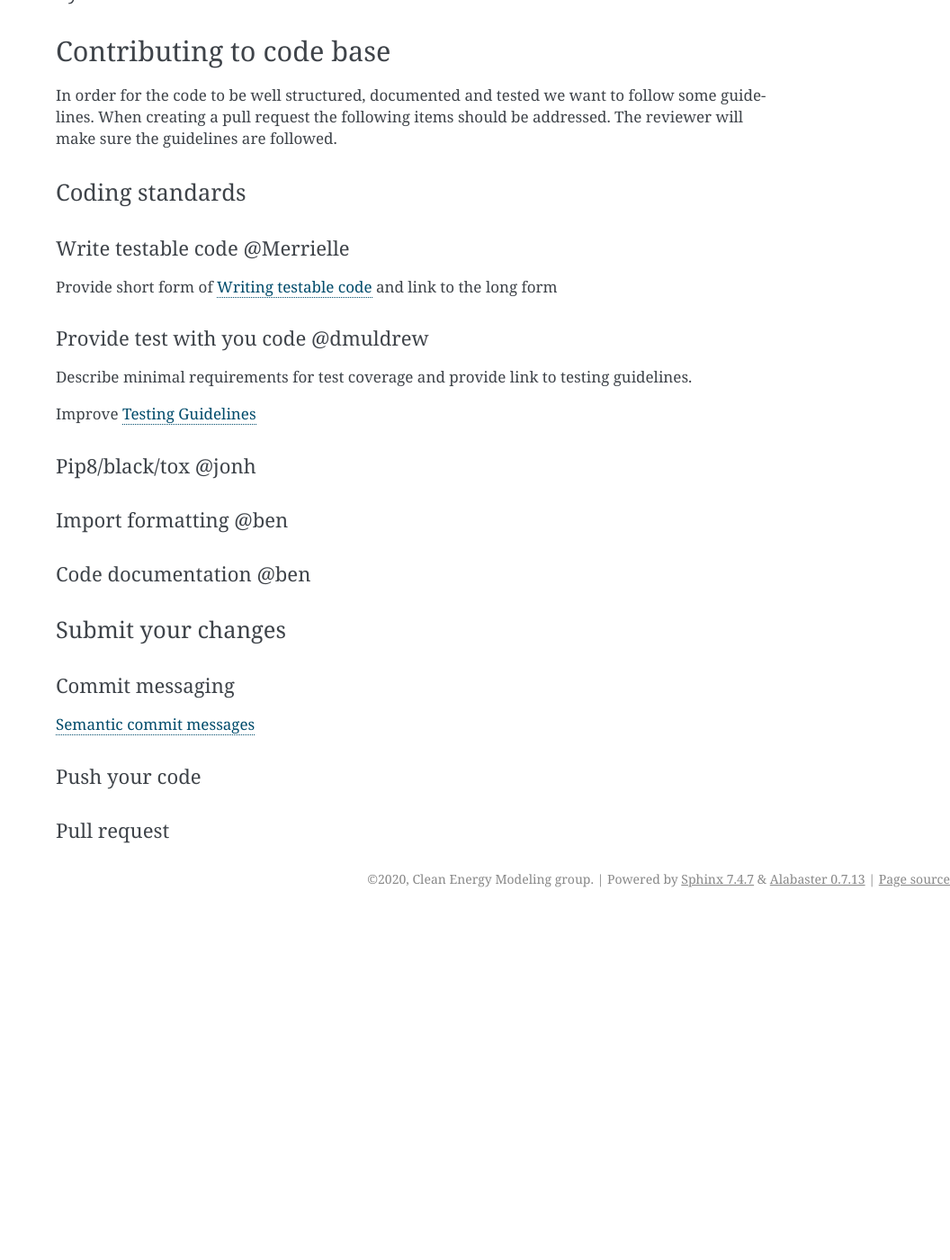
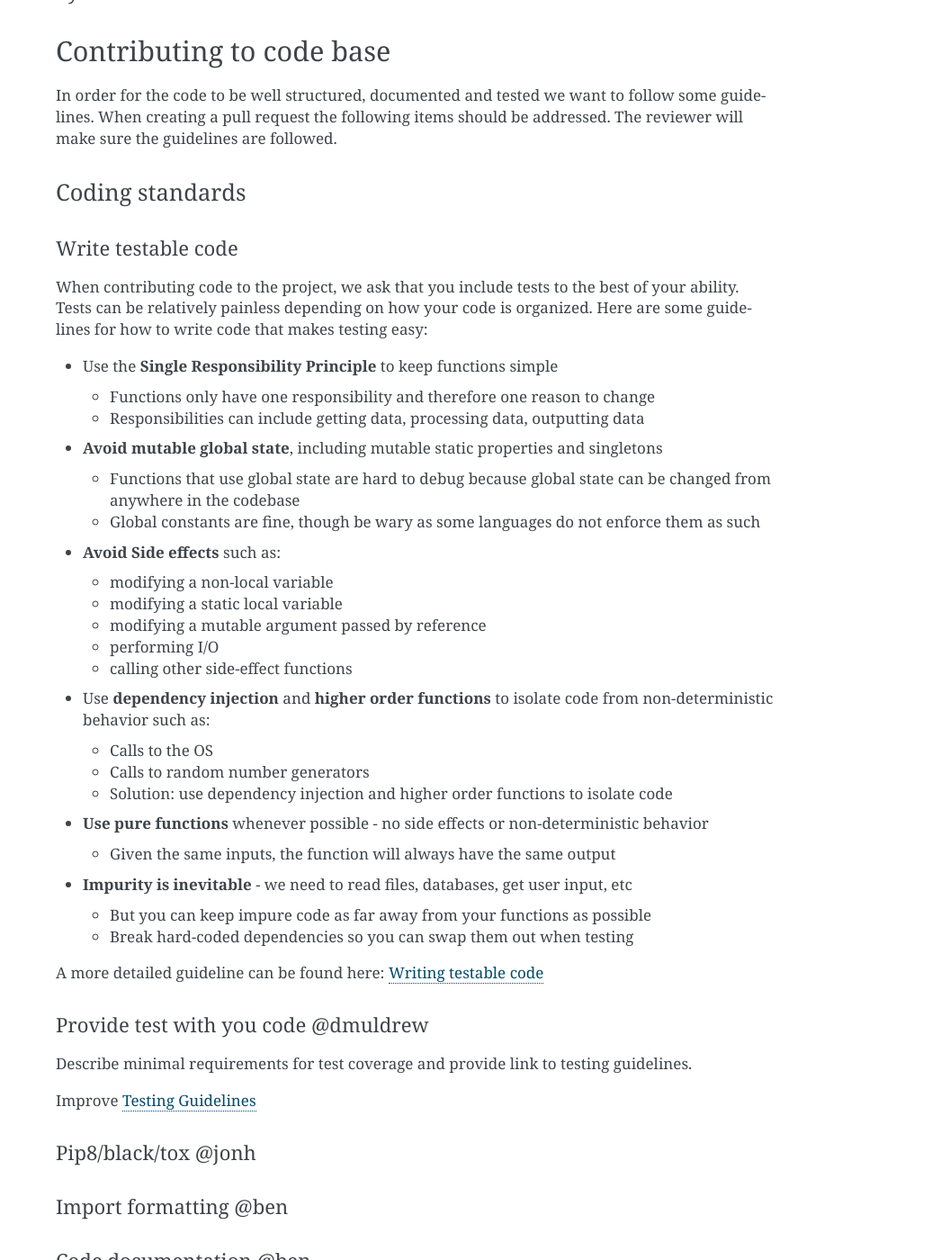
Before and after one commit to Breakthrough-Energy/docs, a Sphinx documentation site: the page built from source/dev/contribution_guidelines.md, in a window 1280 px wide and 1400 px high, scrolled down 2159 px. Shown: the whole window at 90% size, without its empty margins (224-1280 px from the left). Built offline with Sphinx 7.4.7, drawn with Linux system fonts in a browser that asks for light colours; before the commit the page ends 3175 px from its top, so only the background shows below that; some of the changed text lies outside the part shown.

Commit message:
docs: add section for writing testable code

```diff
--- a/source/dev/contribution_guidelines.md
+++ b/source/dev/contribution_guidelines.md
@@ -70,8 +70,33 @@ The reviewer will make sure the guidelines are followed.
 
 ### Coding standards
 
-#### Write testable code @Merrielle
-Provide short form of [Writing testable code](writing_testable_code.md) and link to the long form
+#### Write testable code
+
+When contributing code to the project, we ask that you include tests to the best of your ability. Tests can be relatively painless depending on how your code is organized. Here are some guidelines for how to write code that makes testing easy:
+
+* Use the **Single Responsibility Principle** to keep functions simple
+    * Functions only have one responsibility and therefore one reason to change
+    * Responsibilities can include getting data, processing data, outputting data
+* **Avoid mutable global state**, including mutable static properties and singletons
+    * Functions that use global state are hard to debug because global state can be changed from anywhere in the codebase
+    * Global constants are fine, though be wary as some languages do not enforce them as such
+* **Avoid Side effects** such as:
+    * modifying a non-local variable
+    * modifying a static local variable
+    * modifying a mutable argument passed by reference
+    * performing I/O
+    * calling other side-effect functions
+* Use **dependency injection** and **higher order functions** to isolate code from non-deterministic behavior such as:
+    * Calls to the OS
+    * Calls to random number generators
+    * Solution: use dependency injection and higher order functions to isolate code
+* **Use pure functions** whenever possible - no side effects or non-deterministic behavior
+    * Given the same inputs, the function will always have the same output
+* **Impurity is inevitable** - we need to read files, databases, get user input, etc
+    * But you can keep impure code as far away from your functions as possible
+    * Break hard-coded dependencies so you can swap them out when testing
+
+A more detailed guideline can be found here: [Writing testable code](writing_testable_code.md)
 
 #### Provide test with you code @dmuldrew
 Describe minimal requirements for test coverage and provide link to testing guidelines.
```
